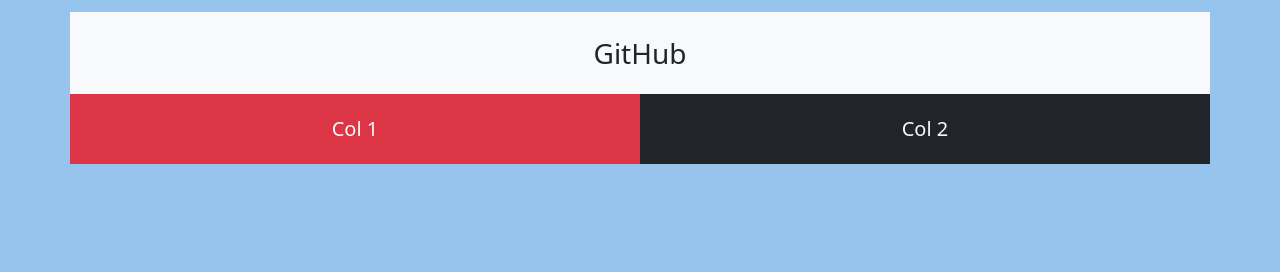
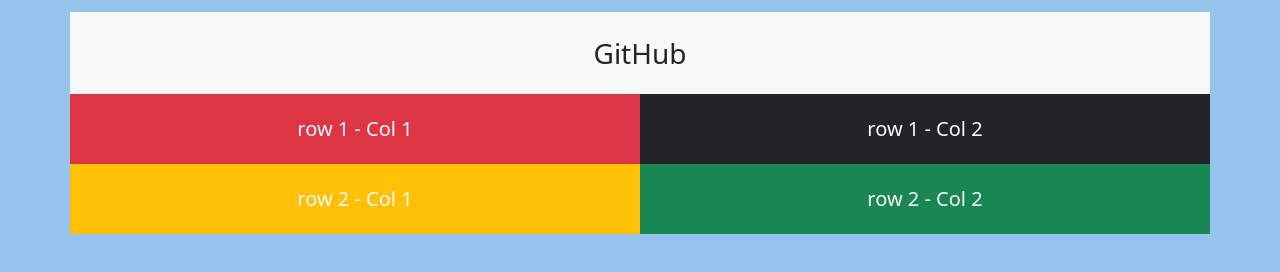
Before and after one commit to GonFrecks1/curso-git, a plain HTML site: page index.html in a window 1280 px wide. Drawn offline with Linux system fonts and the light colour scheme.

Commit message:
Agregue rama1 para nuevos cambios

```diff
--- a/index.html
+++ b/index.html
@@ -21,10 +21,19 @@
 
         <div class="row text-center">
             <div class="col-12 col-md-6 caja bg-danger text-light">
-                Col 1
+                row 1 -  Col 1
             </div>
             <div class="col-12 col-md-6 caja bg-dark text-light">
-                Col 2
+                row 1 - Col 2
+            </div>
+        </div>
+
+        <div class="row text-center">
+            <div class="col-12 col-md-6 caja bg-warning text-light">
+                row 2 -  Col 1
+            </div>
+            <div class="col-12 col-md-6 caja bg-success text-light">
+                row 2 - Col 2
             </div>
         </div>
     </div>
```
